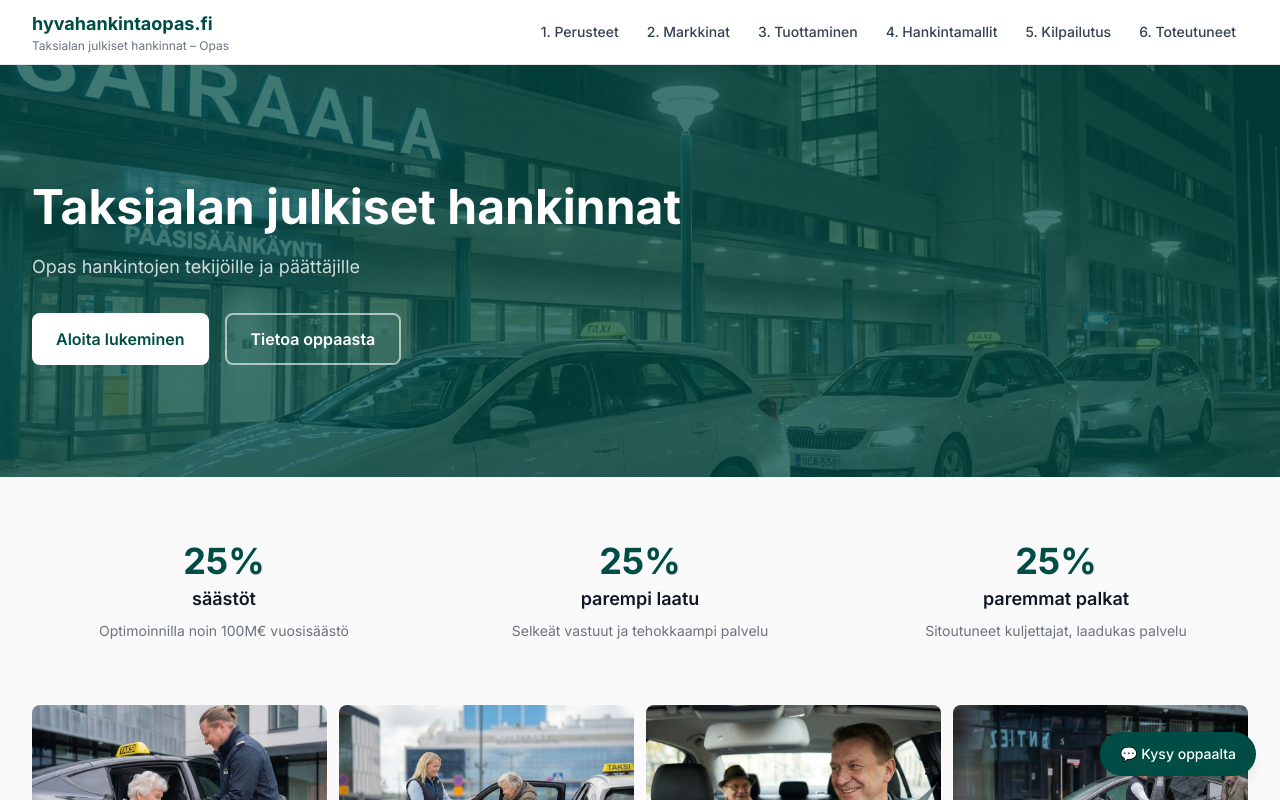
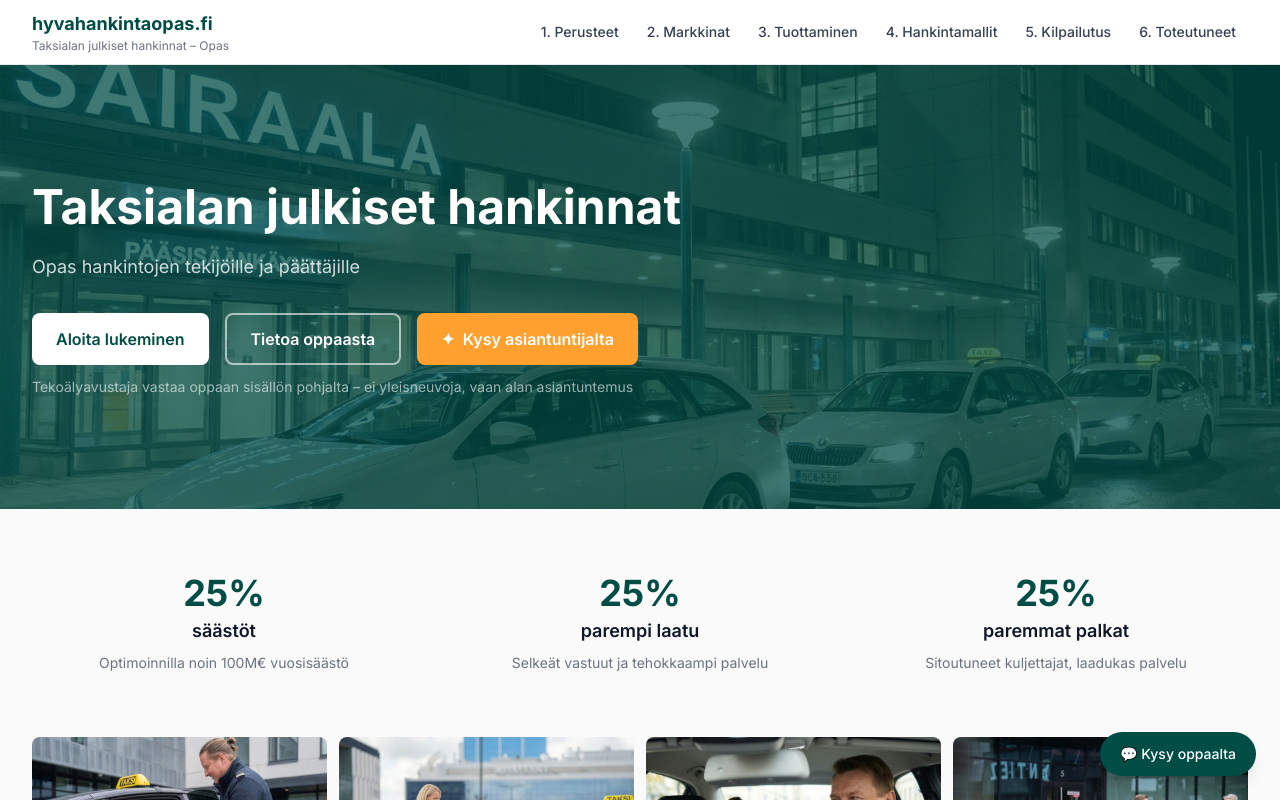
Before and after one commit to tuomohalminen-blip/hyvahankintaopas, a Next.js app: page / in a window 1280 px wide. Shown: the top 800 px of the page. Built offline with nearby package versions, Linux system fonts and the light colour scheme.

Commit message:
Add Ask hero button on homepage, opens AI widget

```diff
--- /dev/null
+++ b/app/components/AskHeroButton.tsx
@@ -0,0 +1,12 @@
+"use client"
+
+export default function AskHeroButton() {
+  return (
+    <button
+      onClick={() => document.dispatchEvent(new CustomEvent("open-ask-widget"))}
+      className="inline-flex items-center gap-2 px-6 py-3 rounded-lg bg-[#FFA02F] text-white font-semibold hover:bg-[#e8901f] transition-colors"
+    >
+      <span>✦</span> Kysy asiantuntijalta
+    </button>
+  )
+}
--- a/app/components/AskWidget.tsx
+++ b/app/components/AskWidget.tsx
@@ -17,6 +17,12 @@ export default function AskWidget() {
   useEffect(() => {
     if (open) bottomRef.current?.scrollIntoView({ behavior: "smooth" })
   }, [messages, open])
+
+  useEffect(() => {
+    const handler = () => setOpen(true)
+    document.addEventListener("open-ask-widget", handler)
+    return () => document.removeEventListener("open-ask-widget", handler)
+  }, [])
 
   async function send() {
     const q = input.trim()
--- a/app/page.tsx
+++ b/app/page.tsx
@@ -1,6 +1,7 @@
 import Link from "next/link"
 import Image from "next/image"
 import ChapterNav from "@/app/components/ChapterNav"
+import AskHeroButton from "@/app/components/AskHeroButton"
 
 export default function Home() {
   return (
@@ -36,7 +37,11 @@ export default function Home() {
             >
               Tietoa oppaasta
             </Link>
+            <AskHeroButton />
           </div>
+          <p className="mt-3 text-sm text-white/60">
+            Tekoälyavustaja vastaa oppaan sisällön pohjalta – ei yleisneuvoja, vaan alan asiantuntemus
+          </p>
         </div>
       </section>
 
```
